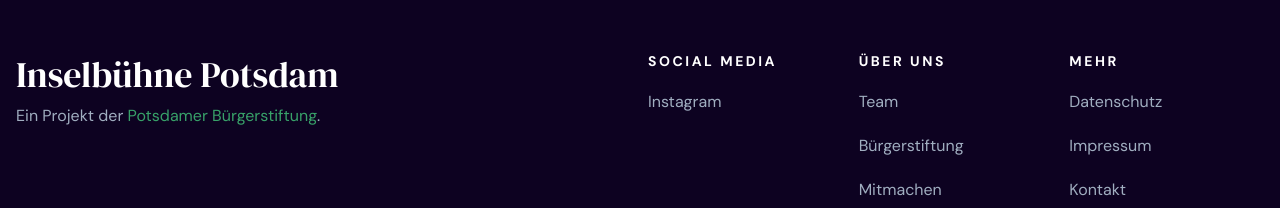
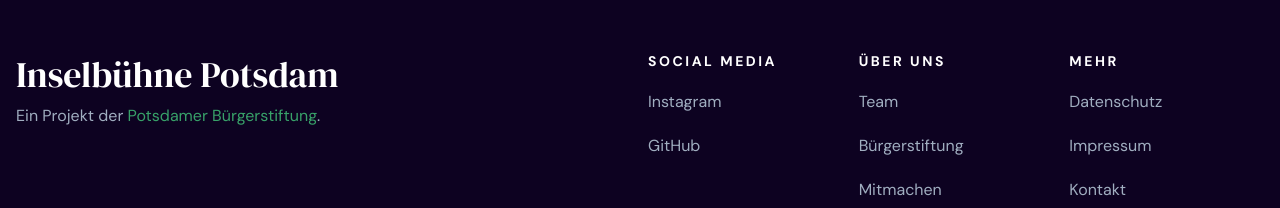
Before and after one commit to potsdamer-buergerstiftung/inselbuehne, a Next.js app: page / in a window 1280 px wide. Shown: the part 320-528 px from the top of the page. Built offline with nearby package versions, Linux system fonts and the light colour scheme.

Commit message:
Add instagram link Add pbs link

```diff
--- a/components/Footer.tsx
+++ b/components/Footer.tsx
@@ -46,8 +46,9 @@ export default function Footer() {
             <Heading as="h6" fontSize="sm" variant="uppercase" color="white">
               Social Media
             </Heading>
-            <Flex direction="row" as="nav">
-              <MenuItem to="/">Instagram</MenuItem>
+            <Flex direction="column" as="nav">
+              <MenuItem to="https://instagram.com/inselbuehne">Instagram</MenuItem>
+              <MenuItem to="https://github.com/potsdamer-buergerstiftung/inselbuehne">GitHub</MenuItem>
             </Flex>
           </GridItem>
           <GridItem colSpan={2}>
@@ -56,7 +57,7 @@ export default function Footer() {
             </Heading>
             <Flex direction="column" as="nav">
               <MenuItem to="/team">Team</MenuItem>
-              <MenuItem to="/">Bürgerstiftung</MenuItem>
+              <MenuItem to="https://www.potsdamer-buergerstiftung.com">Bürgerstiftung</MenuItem>
               <MenuItem to="/mitmachen">Mitmachen</MenuItem>
             </Flex>
           </GridItem>
```
